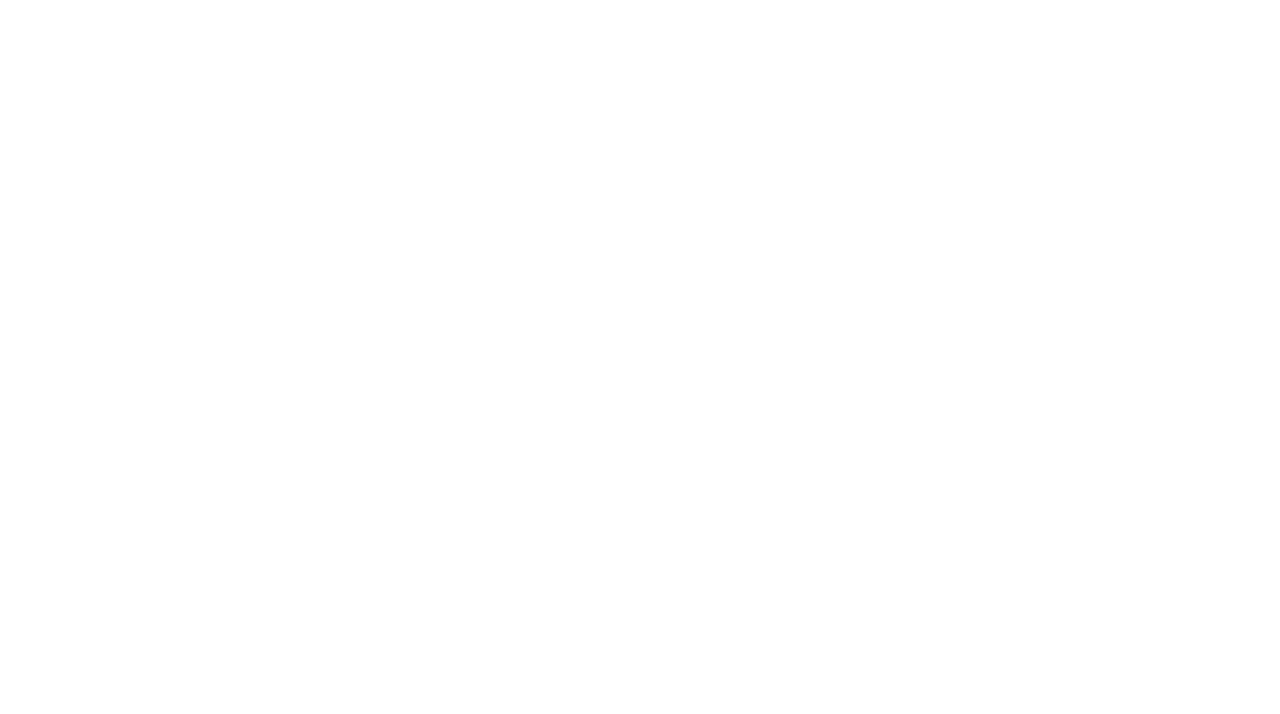
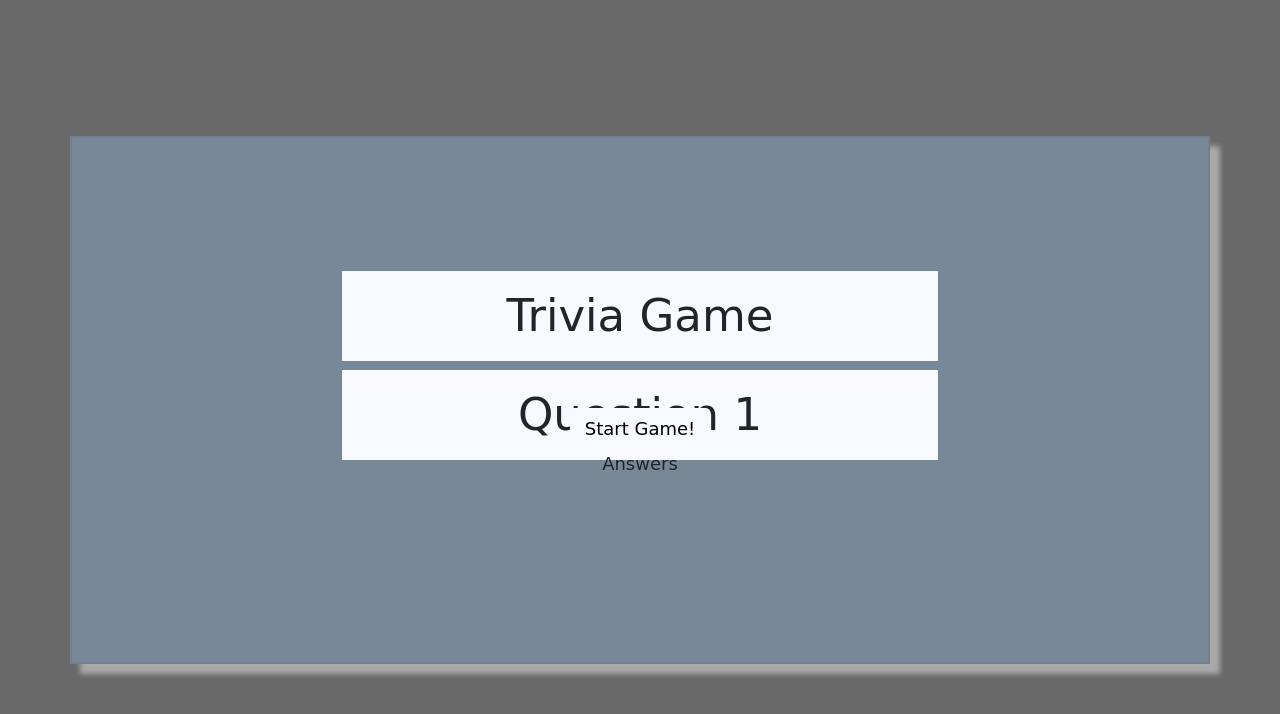
Before and after one commit to DavidWeid/TriviaGame, a plain HTML site: page index.html in a window 1280 px wide. Drawn offline with nearby package versions, Linux system fonts and the light colour scheme.

Commit message:
Added framework for content areas with id's for jQuery

```diff
--- a/assets/css/style.css
+++ b/assets/css/style.css
@@ -1,5 +1,29 @@
 html,
 body {
+  height: 100%;
   font-family: cursive, sans-serif;
   font-size: 18px;
+  background-color: dimgray;
 }
+
+#content-area {
+  background-color: lightslategray;
+  height: 66%;
+  border: 2px solid slategray;
+  box-shadow: 10px 10px 5px darkgray;
+  position: relative;
+}
+
+#title-area {
+  position: absolute;
+  top: 15%;
+  left: 10%;
+  right: 10%;
+}
+
+#button-area {
+  position: absolute;
+  bottom: 25%;
+  left: 10%;
+  right: 10%;
+}
--- a/index.html
+++ b/index.html
@@ -28,14 +28,37 @@
   </head>
 
   <body>
+    <div class="container h-100">
+      <div class="row h-100 align-items-center">
 
+        <div class="col-12 mx-auto" id="content-area">
 
+          <div class="row mt-5 mb-5" id="title-area">
 
+            <div class="col-8 mx-auto text-center">
 
+              <h1 class="py-3" style="background-color: ghostwhite;"><span id="page-title">Trivia Game</span></h1>
 
+              <h1 class="py-3" style="background-color: ghostwhite;"><span id="question">Question 1</span></h1>
 
+            </div>
 
+          </div>
 
+          <div class="row mt-5 mb-5" id="button-area">
+
+            <div class="col-8 mx-auto text-center">
+
+              <button type="button" class="btn" style="background-color: ghostwhite;"><span id="start-button">Start Game!</span></button>
+
+              <div>Answers<span id="answer-selection"></div>
+
+            </div>
+
+          </div>
+
+      </div>
+    </div>
 
     <!-- Links to jQuery and javascript -->
     <script src="https://ajax.googleapis.com/ajax/libs/jquery/3.3.1/jquery.min.js"></script>
@@ -55,7 +78,5 @@
       crossorigin="anonymous"
     ></script>
     <script src="assets/javascript/app.js"></script>
-
   </body>
-
 </html>
```
